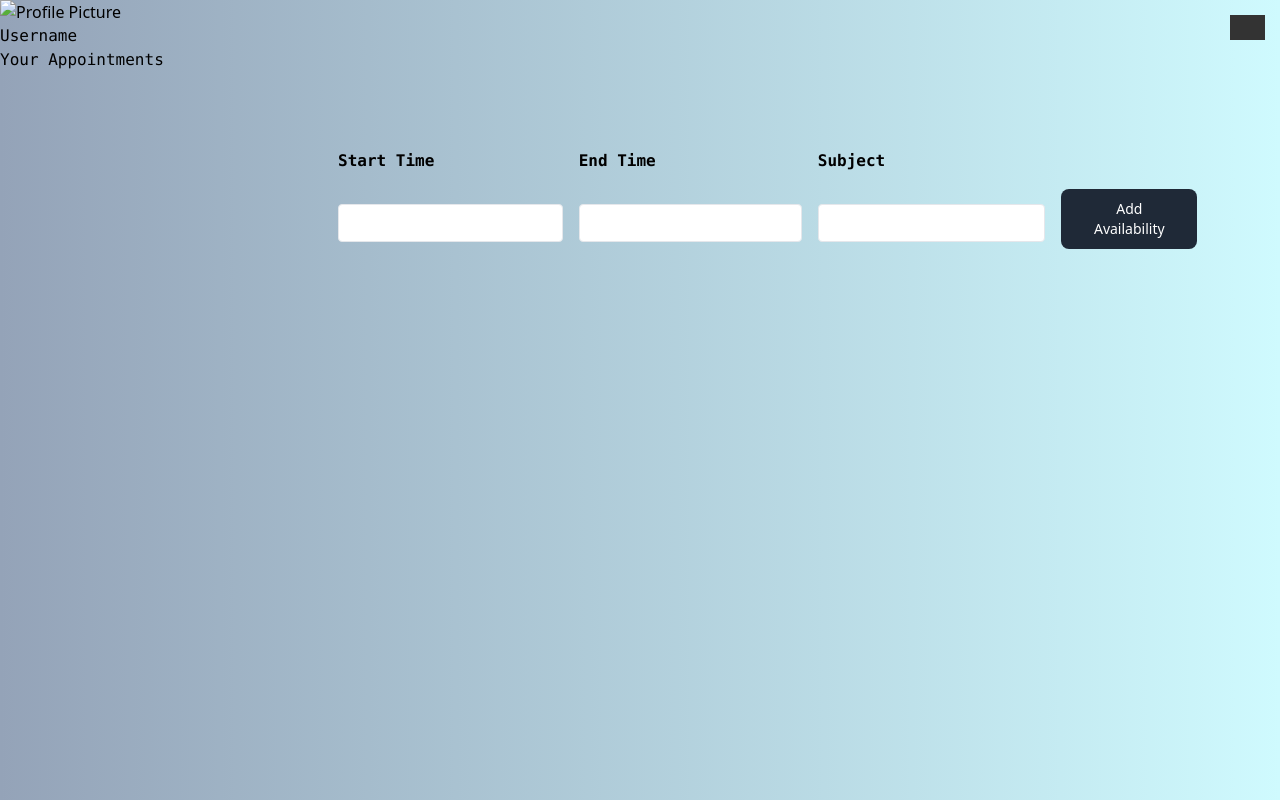
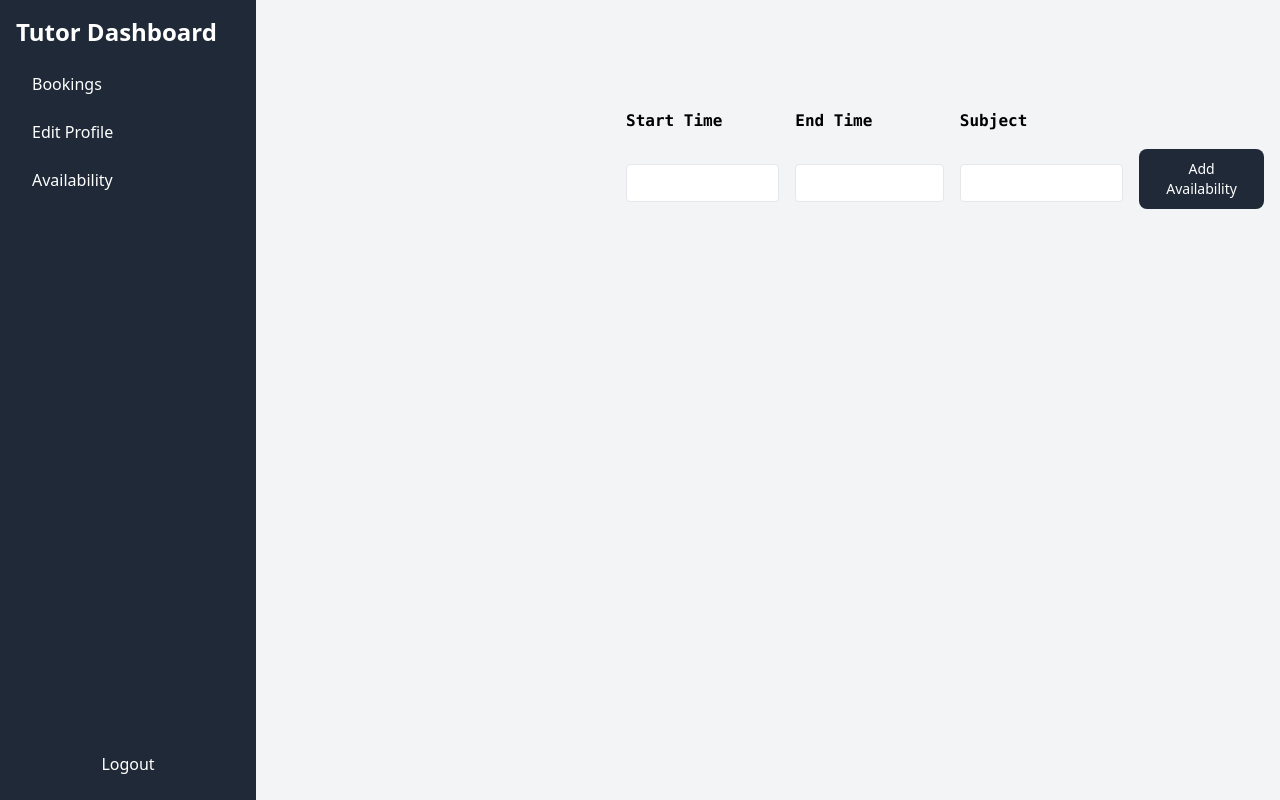
Before and after one commit to tutorhub-dev/tutorhub, a website: page public/profile.html in a window 1280 px wide. Drawn offline with nearby package versions, Linux system fonts and the light colour scheme; no server answers.

Commit message:
profile page
Added a dashboard

```diff
--- a/public/js/editProfile.js
+++ b/public/js/editProfile.js
@@ -1,4 +1,4 @@
-document.getElementById("editAccountButton").addEventListener("click", function() {
+document.getElementById("editProfileButton").addEventListener("click", function() {
     window.location.href = "editProfile.html";
 })
 
--- a/public/js/signup.js
+++ b/public/js/signup.js
@@ -63,7 +63,7 @@ document.addEventListener("DOMContentLoaded", function() {
 
       // Redirect based on user selection
       if (isTutor) {
-        window.location.href = "profile.html"; // Redirect to tutor dashboard
+        window.location.href = "/public/profile.html"; // Redirect to tutor dashboard
       } else {
         window.location.href = "public.html"; // Redirect to user dashboard
       }
--- a/public/profile.html
+++ b/public/profile.html
@@ -3,35 +3,32 @@
 <head>
     <meta charset="UTF-8">
     <title>Tutor Profile</title>
+    <link href="https://cdn.jsdelivr.net/npm/tailwindcss@2.2.19/dist/tailwind.min.css" rel="stylesheet">
     <link rel="stylesheet" href="css/tutorProfile.css">
     <link rel="stylesheet" href="css/style.css">
 </head>
-<body class="h-72 bg-gradient-to-r from-slate-400 to-cyan-100">
-    <div class="hamburger-menu">
-        <div class="menu" onclick="toggleDropdown()">
-            <div class="bar1"></div>
-            <div class="bar2"></div>
-            <div class="bar3"></div>
-        </div>
-        <div class="dropdown" id="dropdownMenu">
-            <button id="logoutButton" class="text-white bg-gray-800 hover:bg-gray-900 focus:outline-none focus:ring-4 focus:ring-gray-300 font-medium rounded-lg text-sm px-5 py-2.5 me-2 mb-2 dark:bg-gray-800 dark:hover:bg-gray-700 dark:focus:ring-gray-700 dark:border-gray-700">Logout</button>
-            <button id="editAccountButton" class="text-white bg-gray-800 hover:bg-gray-900 focus:outline-none focus:ring-4 focus:ring-gray-300 font-medium rounded-lg text-sm px-5 py-2.5 me-2 mb-2 dark:bg-gray-800 dark:hover:bg-gray-700 dark:focus:ring-gray-700 dark:border-gray-700">Edit Account</button>
-            <button id="deleteAccountButton" class="text-white bg-gray-800 hover:bg-gray-900 focus:outline-none focus:ring-4 focus:ring-gray-300 font-medium rounded-lg text-sm px-5 py-2.5 me-2 mb-2 dark:bg-gray-800 dark:hover:bg-gray-700 dark:focus:ring-gray-700 dark:border-gray-700">Delete Account</button>
-        </div>
-    </div>
 
-    <div class="profile">
-        <img id="pfp" src="" alt="Profile Picture"/>
-        <h1 id="userName" class="font-mono">Username</h1>
-    </div>
+    <body class="bg-gray-100">
 
-    <div class="user-class">
-        <div class="appointment">
-            <h2 class="font-mono">Your Appointments</h2>
-            <ul id="appointmentList"></ul>
-        </div>
-    </div>
+        <!-- Left-side navbar -->
+        <div class="flex h-screen">
+            <div class="bg-gray-800 text-white w-64 flex-shrink-0">
+                <div class="p-4 flex flex-col h-full justify-between">
+                    <div>
+                    <h1 class="text-2xl font-bold mb-4">Tutor Dashboard</h1>
+                    <ul class="space-y-2">
+                        <li><a href="#" id="bookingsButton" class="block py-2 px-4 rounded hover:bg-gray-700">Bookings</a></li>
+                        <li><a href="#" id="editProfileButton" class="block py-2 px-4 rounded hover:bg-gray-700">Edit Profile</a></li>
+                        <li><a href="#" id="availabilityButton" class="block py-2 px-4 rounded hover:bg-gray-700">Availability</a></li>
 
+                    </ul>
+                </div>
+                <div>
+                    <button id="logoutButton" class="block w-full py-2 px-4 rounded hover:bg-gray-700">Logout</button>
+                </div>
+            </div>
+            </div>
+            <div class="flex-1 p-8">
     <table id="availabilityTable" class="tutor-class">
         <thead>
             <tr>
@@ -50,7 +47,7 @@
             </tr>
         </tbody>
     </table>
-
+            </div>
     <script src="js/profile.js"></script>
     <script src="js/editProfile.js"></script>
 </body>
```
